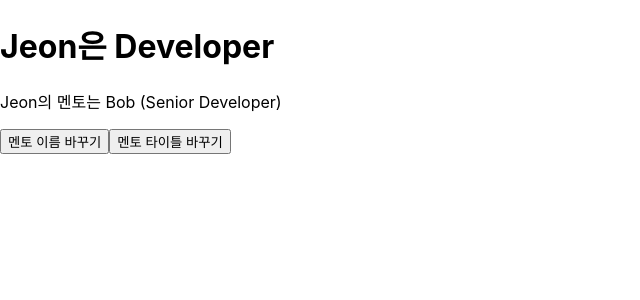
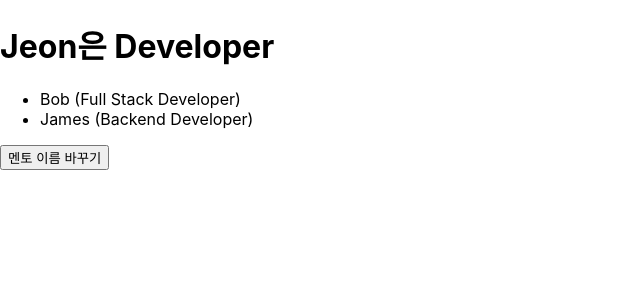
Before and after one commit to Jyoung706/react_pg, a React (Create React App) app: page / in a window 1280 px wide. Shown: the top 300 px of the page, without its empty margins (0-640 px from the left). Built offline with nearby package versions, Linux system fonts and the light colour scheme.

Commit message:
mentors name Modify

```diff
--- a/src/AppMentor.jsx
+++ b/src/AppMentor.jsx
@@ -4,41 +4,48 @@ export default function AppMentor() {
   const [person, setPerson] = useState({
     name: "Jeon",
     title: "Developer",
-    mentor: {
-      name: "Bob",
-      title: "Senior Developer",
-    },
+    mentor: [
+      {
+        name: "Bob",
+        title: "Full Stack Developer",
+      },
+      {
+        name: "James",
+        title: "Backend Developer",
+      },
+    ],
   });
   return (
     <div>
       <h1>
         {person.name}은 {person.title}
       </h1>
-      <p>
-        {person.name}의 멘토는 {person.mentor.name} ({person.mentor.title})
-      </p>
+      <ul>
+        {person.mentor.map((value, index) => (
+          <li key={index}>
+            {value.name} ({value.title})
+          </li>
+        ))}
+      </ul>
       <button
         onClick={() => {
-          const name = prompt("멘토 이름은 무엇입니까?");
+          const prevName = prompt("바꿀 멘토의 이름은?");
+          const name = prompt("무엇으로 바꾸시겠습니까?");
+
           setPerson((prev) => ({
             ...prev,
-            mentor: { ...prev.mentor, name },
+            mentor: prev.mentor.map((mentor) => {
+              if (mentor.name === prevName) {
+                return { ...mentor, name };
+              }
+
+              return mentor;
+            }),
           }));
         }}
       >
         멘토 이름 바꾸기
       </button>
-      <button
-        onClick={() => {
-          const title = prompt("멘토의 직업은 무엇입니까?");
-          setPerson((prev) => ({
-            ...prev,
-            mentor: { ...prev.mentor, title },
-          }));
-        }}
-      >
-        멘토 타이틀 바꾸기
-      </button>
     </div>
   );
 }
```
